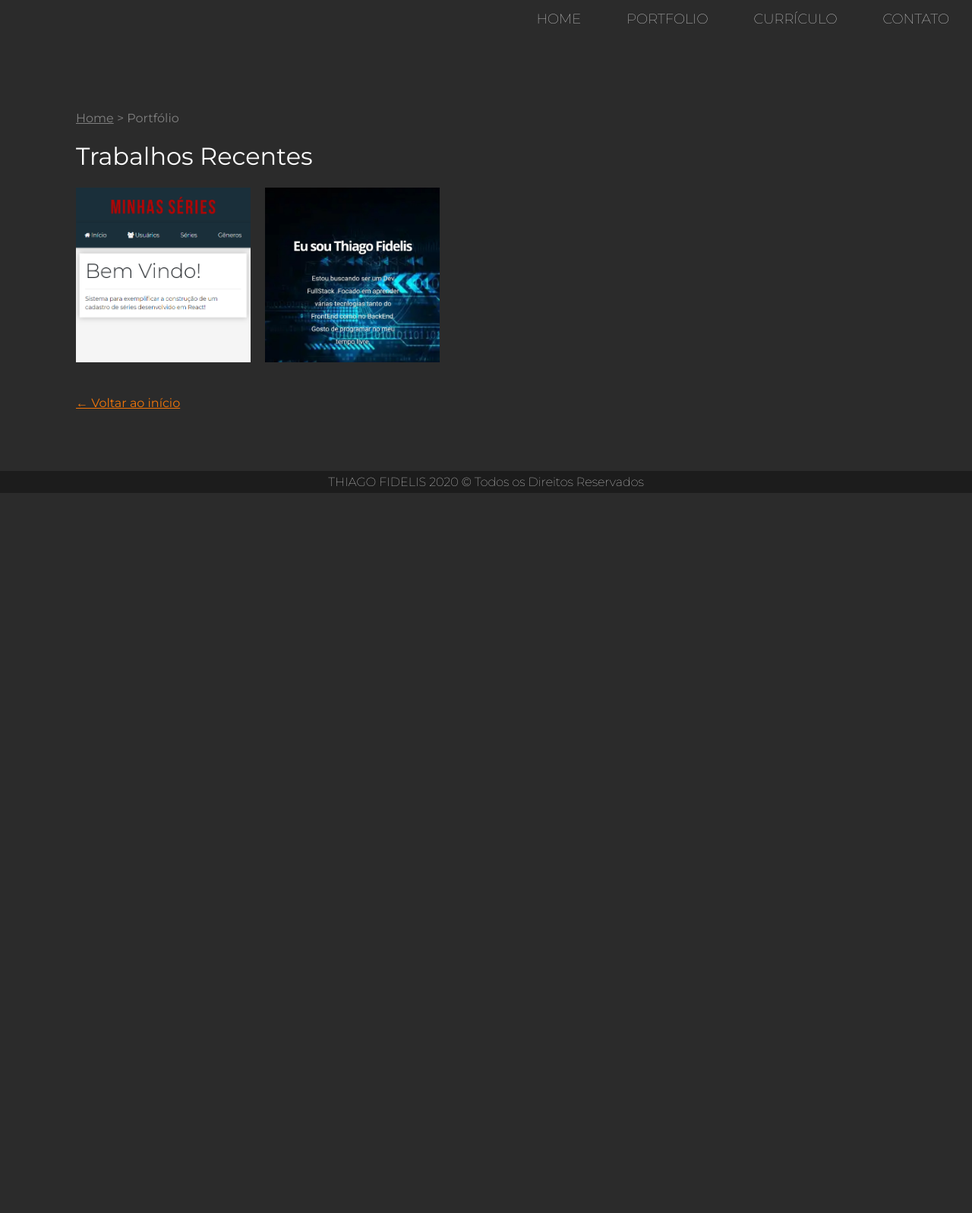
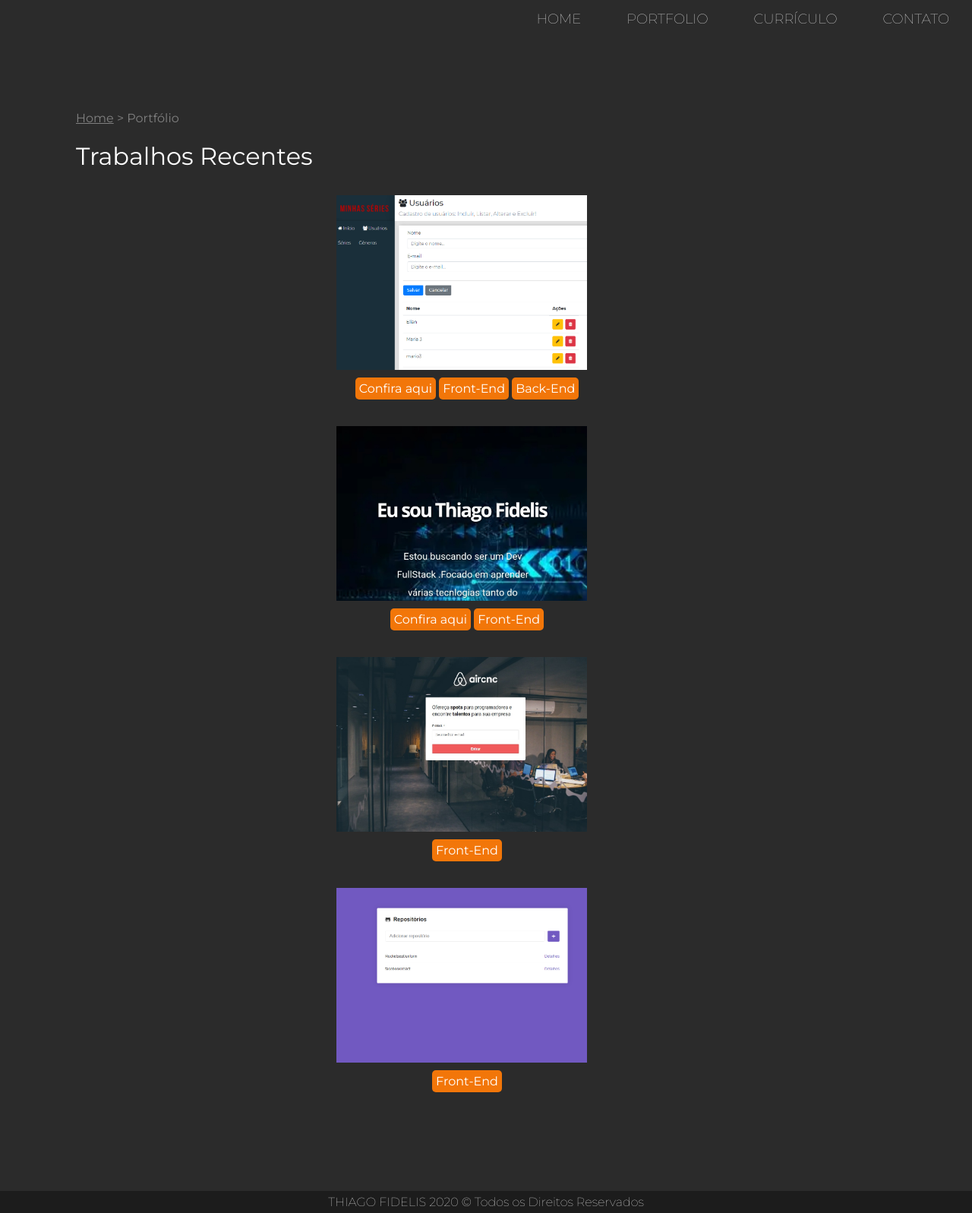
Before and after one commit to fidelis27/portfolio-thiagofidelis, a PHP site: page /portfolio.html in a window 1280 px wide. Shown: the whole page at 76% size. Before the commit the page ends 649 px from the top, so only its background shows below. Run offline with PHP 8.4, Linux system fonts and the light colour scheme.

Commit message:
update projects

```diff
--- a/css/styles.css
+++ b/css/styles.css
@@ -207,15 +207,30 @@ body {
 .icons {
     background-color: white;
 }
+.container {
+    display: flex;
+    flex-direction: column;
+    align-items: center;
+    justify-content: center;
+}
 
+.item {
+    display: flex;
+    flex-direction: column;
+    margin-top: 10px;
+    margin-bottom: 30px;
+    align-items: center;
+}
 .miniatura {
-    width: 230px;
+    display: block;
+    width: 330px;
     height: 230px;
     display: inline-block;
     margin-right: 15px;
     margin-bottom: 15px;
     background-size: cover;
     overflow: hidden;
+
 }
 
 .miniatura a {
@@ -251,6 +266,15 @@ body {
     text-transform: none;
     font-weight: 100;
     margin-top: 0;
+}
+
+.botoes > a {
+    background: var(--colorFont) ;
+    border-radius: 5px;
+    text-decoration: none;
+    color: white;
+    padding: 5px;
+
 }
 
 .foto-trabalhos {
--- a/portfolio.html
+++ b/portfolio.html
@@ -8,8 +8,11 @@
 		<meta charset="utf-8">
 		<link rel="shortcut icon" href="assets/img/icon.jpg">
 		<link rel="stylesheet" href="css/styles.css">
-	<link href="https://fonts.googleapis.com/css?family=Montserrat:100,400&display=swap" rel="stylesheet">
+		<link
+			href="https://fonts.googleapis.com/css?family=Montserrat:100,400&display=swap"
+			rel="stylesheet">
 		<script type="text/javascript" src="js/script.js"></script>
+
 	</head>
 
 
@@ -23,7 +26,6 @@
 				<li><a href="resume.html">CURRÍCULO</a></li>
 				<li><a href="contact.html">CONTATO</a></li>
 				<li id="threeline-icon" class="threeline-icon" onclick="openNav()">&#9776;</li>
-
 			</ul>
 		</div>
 		<div class="main">
@@ -38,7 +40,9 @@
 
 
 			<div class="container">
-							<div style="background-image: url('assets/img/trabalhos/series.0e260303.png');" class="miniatura">
+				<div class="item">
+					<div style="background-image: url('assets/img/series.png');"
+					class="miniatura">
 
 					<a href="https://frontend-series-app.herokuapp.com/" target="_blank">
 						<div class="blackbox">
@@ -49,7 +53,22 @@
 						</div>
 					</a>
 				</div>
-				<div style="background-image: url('assets/img/trabalhos/portfolio.jpg');" class="miniatura">
+				<div class="botoes">
+					<a class="btn btn-primary" type="button"
+                rel="noopener noreferrer" href="https://frontend-series-app.herokuapp.com/"
+				title="App React" target="_blank">Confira aqui</a>
+				<a class="btn btn-primary" type="button"
+                rel="noopener noreferrer" href="https://github.com/fidelis27/frontend-series-app"
+				title="Front-End" target="_blank">Front-End</a>
+				<a class="btn btn-primary" type="button"
+                rel="noopener noreferrer" href="https://github.com/fidelis27/backend-series"
+                title="Back-End" target="_blank">Back-End</a>
+				</div>
+			</div>
+
+            <div class="item">
+				<div style="background-image: url('assets/img/trabalhos/portfolio.jpg');"
+					class="miniatura">
 					<a href="https://react-portfolio-fidelis.herokuapp.com/" target="_blank">
 						<div class="blackbox">
 							<div class="blackbox-text">
@@ -59,29 +78,55 @@
 						</div>
 					</a>
 				</div>
-				<!-- <div style="background-image: url('assets/img/trabalhos/bancoDev.5306684e.png');" class="miniatura">
-					<a href="https://bancodev-front.herokuapp.com/" target="_blank">
+				<div class="botoes">
+					<a class="btn btn-primary" type="button"
+                rel="noopener noreferrer" href="https://react-portfolio-fidelis.herokuapp.com/"
+				title="1º Portfolio em React" target="_blank">Confira aqui</a>
+				<a class="btn btn-primary" type="button"
+                rel="noopener noreferrer" href="https://github.com/fidelis27/react-portfolio/"
+				title="1º Portfolio em React" target="_blank">Front-End</a>
+				</div>
+			</div>
+
+			<div class="item">
+				<div style="background-image: url('assets/img/login.jpg');
+					background-size:cover;" class="miniatura">
+					<a href="#" target="_blank">
 						<div class="blackbox">
 							<div class="blackbox-text">
-								<h1>Banco do Dev REACT</h1>
-								<h2>App desenvolvido em React.</h2>
+								<h1>Aircnc</h1>
+								<h2>App desenvolvido com React no bootcamp 09 da Rockeseat.</h2>
 							</div>
 						</div>
 					</a>
-				</div> -->
-				<!-- <div style="background-image: url('assets/img/trabalhos/dotnet.jpg');" class="miniatura">
-					<a href="https://cursomvc20200121065357.azurewebsites.net/" target="_blank">
+				</div>
+				<div class="botoes">
+					<a class="btn btn-primary" type="button"
+                rel="noopener noreferrer" href="https://github.com/fidelis27/FrontEnd-Aircnc"
+				title="Aircnc" target="_blank">Front-End</a>
+			</div>
+			</div>
+			<div class="item">
+				<div style="background-image: url('assets/img/repo.png');"
+					class="miniatura">
+					<a href="#" target="_blank">
 						<div class="blackbox">
 							<div class="blackbox-text">
-								<h1>App framework .net core</h1>
-								<h2>App desenvolvido em .net Core c#</h2>
+								<h1>Consulta API GitHub</h1>
+								<h2>App desenvolvido com React no modulo05 do Gostack da Rockeseat</h2>
 							</div>
 						</div>
 					</a>
-				</div> -->
+				</div>
+				<div class="botoes">
+					<a class="btn btn-primary" type="button"
+                rel="noopener noreferrer" href="https://github.com/fidelis27/app-consome-api-github-reactJS"
+				title="Consulta API GitHub" target="_blank">Front-End</a>
+			</div>
+			</div>
 			</div>
 
-
+		</div>
 
 
 			<a class="back-link" href="index.html">&larr; Voltar ao início<a></a>
```
Also changed, not shown: assets/img/login.jpg (added), assets/img/repo.png (added), assets/img/series.png (added). Lines whose indentation alone changed are shown as unchanged.
